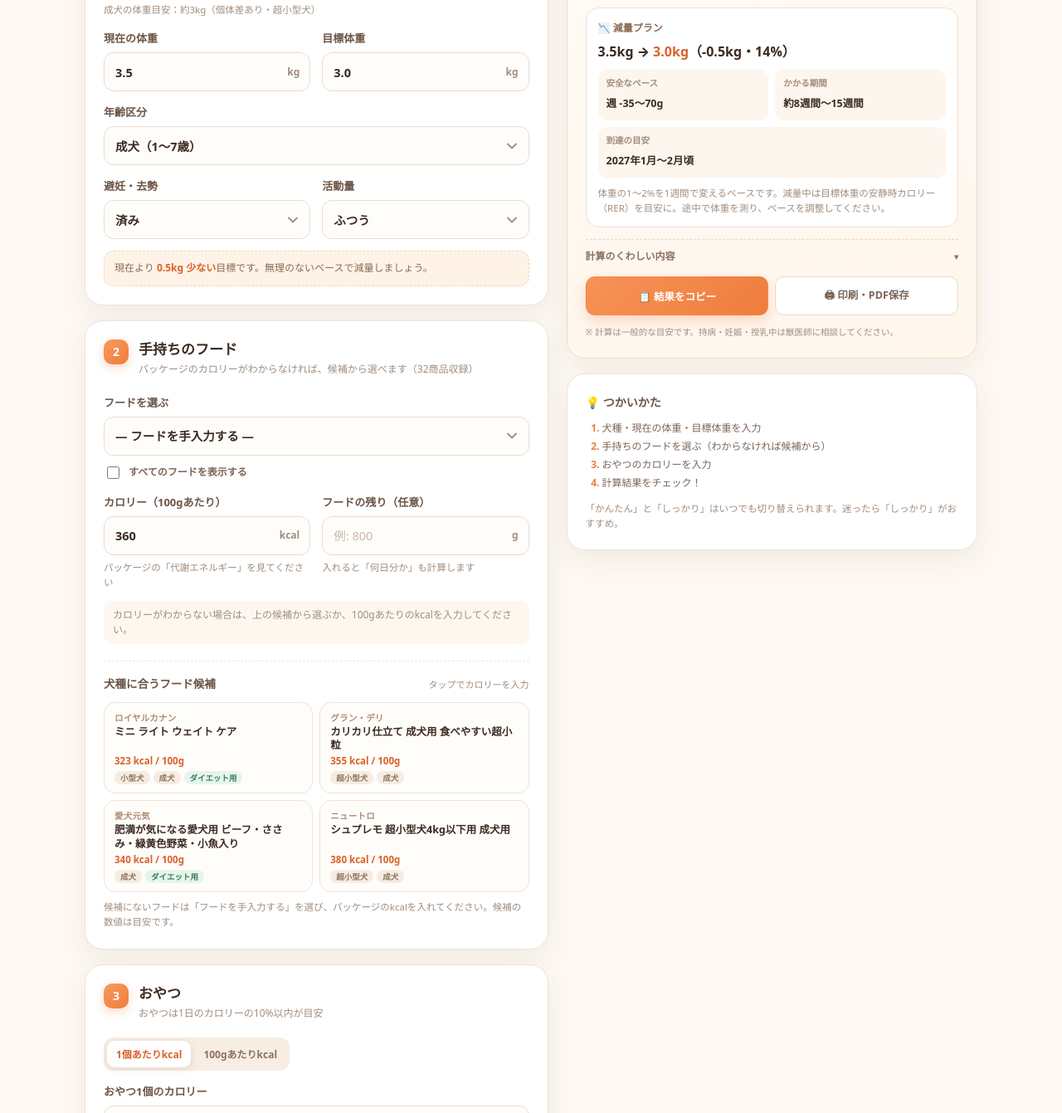
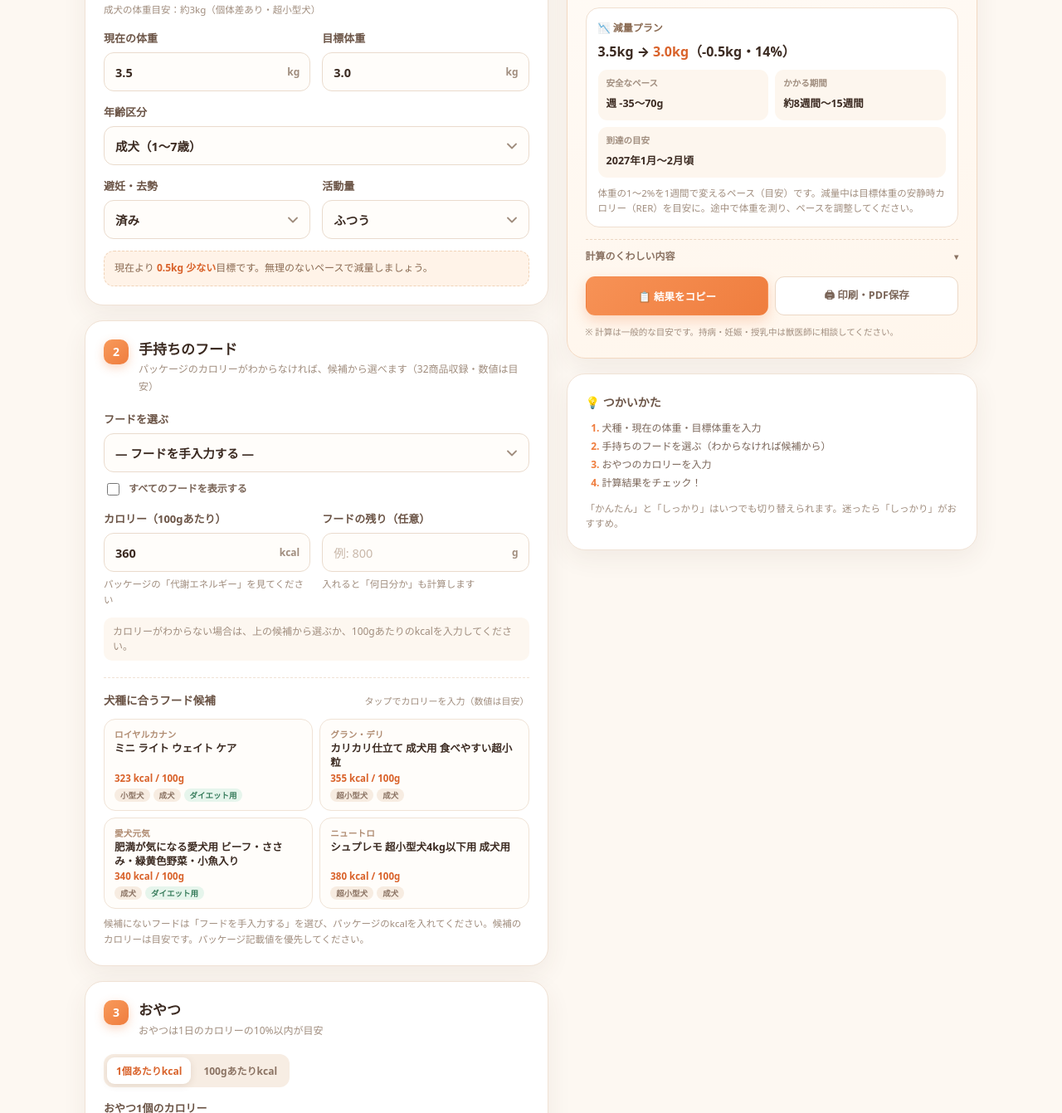
Before and after one commit to ogd328/wan-gohan-calculator, a plain HTML site: page index.html in a window 1280 px wide. Shown: the part 647-1988 px from the top of the page at 83% size. Drawn offline with Linux system fonts and the light colour scheme.

Commit message:
Clarify estimate labels for mix breeds and food calories

```diff
--- a/index.html
+++ b/index.html
@@ -188,6 +188,7 @@ select:disabled{opacity:.6;cursor:not-allowed}
 }
 .selected-label b{color:var(--ink)}
 .selected-label .kcal-sm{color:var(--accent-deep);font-weight:700}
+.selected-label .kcal-src{font-size:10.5px;color:var(--ink-mute);font-weight:600;margin-left:2px}
 .cand-block{margin-top:20px;border-top:1px dashed var(--line);padding-top:16px}
 .cand-head{display:flex;align-items:baseline;justify-content:space-between;gap:8px;margin-bottom:10px}
 .cand-head h3{font-size:13.5px;margin:0;color:#6b5446}
@@ -543,7 +544,7 @@ details.acc[open] summary::after{transform:rotate(180deg)}
           <span class="step">2</span>
           <div>
             <h2>手持ちのフード</h2>
-            <p class="card-sub">パッケージのカロリーがわからなければ、候補から選べます（<span id="foodCount">32</span>商品収録）</p>
+            <p class="card-sub">パッケージのカロリーがわからなければ、候補から選べます（<span id="foodCount">32</span>商品収録・数値は目安）</p>
           </div>
         </div>
 
@@ -580,10 +581,10 @@ details.acc[open] summary::after{transform:rotate(180deg)}
         <div class="cand-block">
           <div class="cand-head">
             <h3>犬種に合うフード候補</h3>
-            <p>タップでカロリーを入力</p>
+            <p>タップでカロリーを入力（数値は目安）</p>
           </div>
           <div class="cand-grid" id="candidates"></div>
-          <p class="hint" style="margin-top:9px">候補にないフードは「フードを手入力する」を選び、パッケージのkcalを入れてください。候補の数値は目安です。</p>
+          <p class="hint" style="margin-top:9px">候補にないフードは「フードを手入力する」を選び、パッケージのkcalを入れてください。候補のカロリーは目安です。パッケージ記載値を優先してください。</p>
         </div>
       </section>
 
@@ -1752,7 +1753,9 @@ function updateFoodLabel() {
   if (!el) return;
   const f = FOODS.filter(function (x) { return x.id === state.foodId; })[0];
   if (f) {
+    const kcalNote = f.confidence === 'high' ? 'メーカー公表値' : '目安';
     el.innerHTML = '選択中：<b>' + esc(f.brand) + ' ' + esc(f.product) + '</b>　<span class="kcal-sm">' + f.kcal_per_100g + ' kcal/100g</span>' +
+      '<span class="kcal-src">（' + kcalNote + '）</span>' +
       (f.source ? '　<a href="' + esc(f.source) + '" target="_blank" rel="noopener">出典</a>' : '');
   } else {
     el.textContent = 'カロリーがわからない場合は、上の候補から選ぶか、100gあたりのkcalを入力してください。';
@@ -1905,7 +1908,10 @@ function renderResult(c) {
     '<button type="button" class="btn btn-primary" id="copyBtn">📋 結果をコピー</button>' +
     '<button type="button" class="btn btn-ghost" id="printBtn">🖨 印刷・PDF保存</button>' +
     '</div>' +
-    '<p class="result-foot">※ 計算は一般的な目安です。持病・妊娠・授乳中は獣医師に相談してください。</p>';
+    '<p class="result-foot">※ 計算は一般的な目安です。持病・妊娠・授乳中は獣医師に相談してください。</p>' +
+    (state.breedMode === 'mix'
+      ? '<p class="result-foot">※ ミックス犬の成犬体重は、両親の体重レンジから推定した目安です。個体差が大きいため、実際に測った体重を優先してください。</p>'
+      : '');
 
   $('#copyBtn').addEventListener('click', function () { copySummary(c); });
   $('#printBtn').addEventListener('click', function () { window.print(); });
@@ -1947,13 +1953,14 @@ function buildPlanHTML(c, meta) {
     '<div class="plan-cell"><span>かかる期間</span><b>約' + weeksTxt(c.plan.weeksFast, c.plan.weeksSlow) + '</b></div>' +
     '<div class="plan-cell span2"><span>到達の目安</span><b>' + monthsTxt(c.plan.dateFast, c.plan.dateSlow) + '</b></div>' +
     '</div>' +
-    '<p class="plan-note" style="margin-top:10px">体重の1〜2%を1週間で変えるペースです。' + (loss ? '減量中は目標体重の安静時カロリー（RER）を目安に。' : '増量中は目標体重の維持カロリーの15%増を目安に。') + '途中で体重を測り、ペースを調整してください。</p>' +
+    '<p class="plan-note" style="margin-top:10px">体重の1〜2%を1週間で変えるペース（目安）です。' + (loss ? '減量中は目標体重の安静時カロリー（RER）を目安に。' : '増量中は目標体重の維持カロリーの15%増を目安に。') + '途中で体重を測り、ペースを調整してください。</p>' +
     '</div>';
 }
 
 function detailsHTML(c) {
   const lines = [];
   lines.push('犬種：' + currentBreedLabel() + (state.breedMode === 'mix' ? '（ミックス犬）' : ''));
+  if (state.breedMode === 'mix') lines.push('ミックス犬の体重目安：両親の成犬体重レンジの平均から推定（個体差大）');
   lines.push('現在体重 ' + kg(c.w) + 'kg のRER：' + fmtInt(c.rerCurrent) + ' kcal');
   if (c.full) {
     let factorTxt = 'RER × ' + c.factor.toFixed(2);
@@ -2139,7 +2146,7 @@ function updateHints(c) {
     const range = mixAdultRange(breedById(state.mixA), breedById(state.mixB));
     if (range) {
       const txt = range.min === range.max ? '約' + kg(range.min) + 'kg' : '約' + kg(range.min) + '〜' + kg(range.max) + 'kg';
-      hint.textContent = 'ミックス犬の推定成犬体重：' + txt + '（' + currentBreedLabel() + '・個体差大）';
+      hint.textContent = 'ミックス犬の成犬体重の目安（推定）：' + txt + '（' + currentBreedLabel() + '／個体差大）';
     } else {
       hint.textContent = 'ミックス犬は体重からサイズ（超小型〜大型）を判定して計算します';
     }
```
Also changed, not shown: 1 other file.
